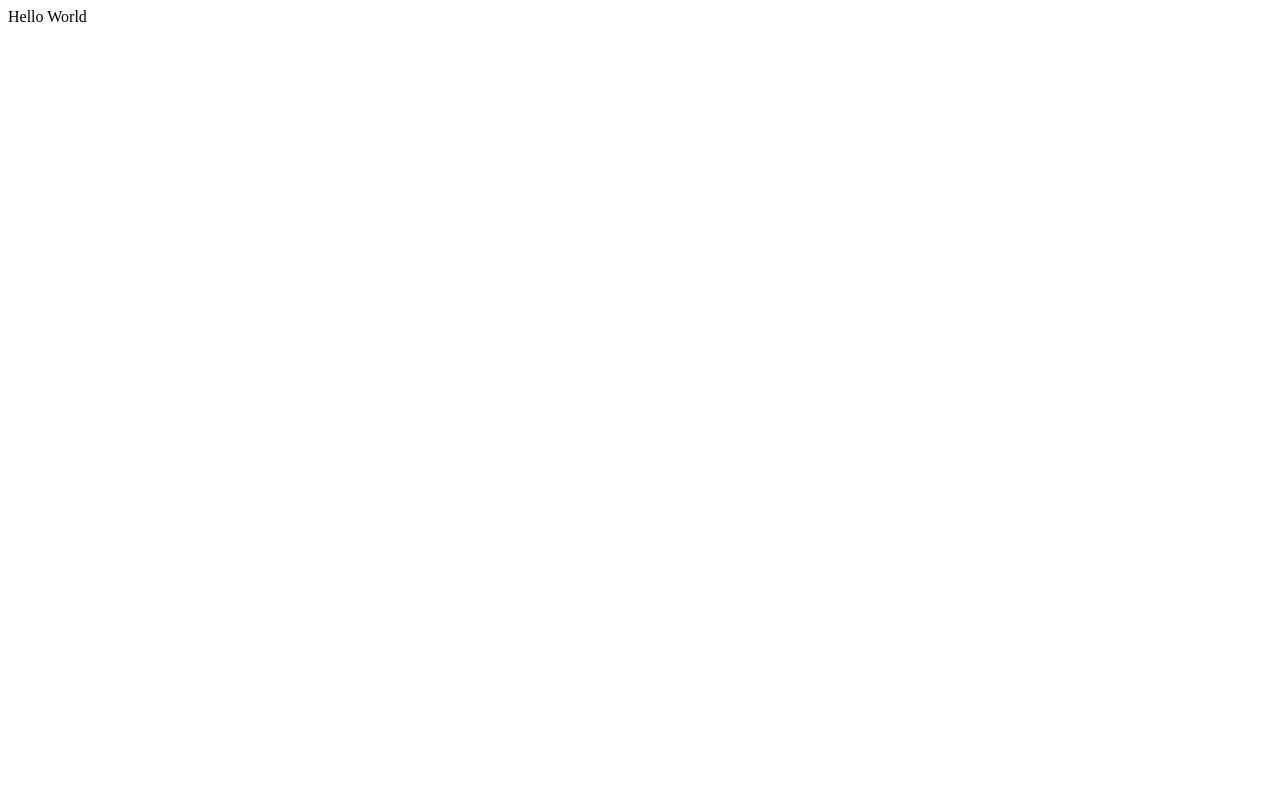
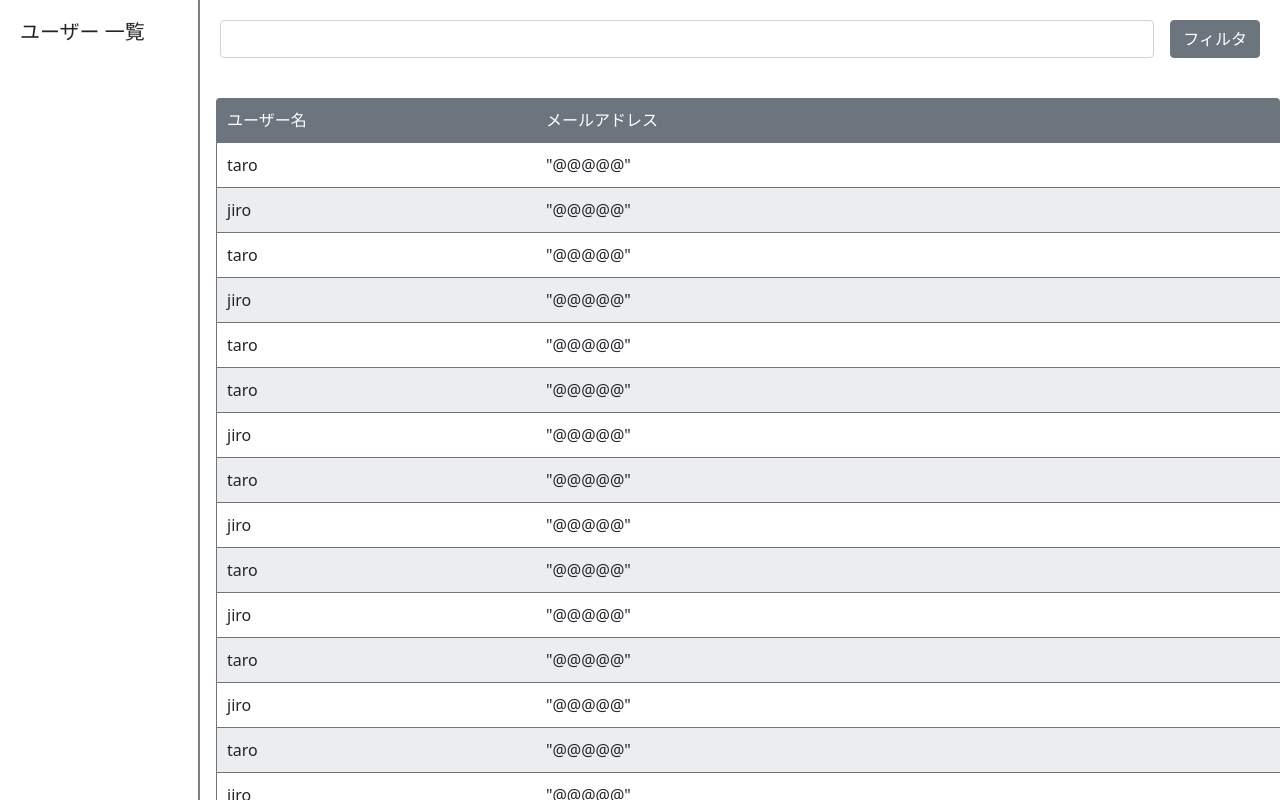
Before and after one commit to uemotoy/notify-slack-web-meeting-admin, a React (Create React App) app: page / in a window 1280 px wide. Built offline with nearby package versions, Linux system fonts and the light colour scheme; the HTML template or start-up script is replaced by a standard one.

Commit message:
ユーザーリストの見た目だけ実装

```diff
--- a/public/index.html
+++ b/public/index.html
@@ -24,6 +24,12 @@
       work correctly both with client-side routing and a non-root public URL.
       Learn how to configure a non-root public URL by running `npm run build`.
     -->
+    <link
+      href="https://cdn.jsdelivr.net/npm/bootstrap@5.0.2/dist/css/bootstrap.min.css"
+      rel="stylesheet"
+      integrity="sha384-EVSTQN3/azprG1Anm3QDgpJLIm9Nao0Yz1ztcQTwFspd3yD65VohhpuuCOmLASjC"
+      crossorigin="anonymous"
+    />
     <title>React App</title>
   </head>
   <body>
--- a/src/App.js
+++ b/src/App.js
@@ -1,8 +1,39 @@
-import React from 'react';
+import React from "react";
+import SideNavigation from "./SideNavigation";
+import UserList from "./UserList";
+
+const users = [
+  { id: "1", name: "taro" },
+  { id: "2", name: "jiro" },
+  { id: "3", name: "taro" },
+  { id: "4", name: "jiro" },
+  { id: "5", name: "taro" },
+  { id: "6", name: "taro" },
+  { id: "7", name: "jiro" },
+  { id: "8", name: "taro" },
+  { id: "9", name: "jiro" },
+  { id: "10", name: "taro" },
+  { id: "11", name: "jiro" },
+  { id: "12", name: "taro" },
+  { id: "13", name: "jiro" },
+  { id: "14", name: "taro" },
+  { id: "15", name: "jiro" },
+  { id: "16", name: "taro" },
+  { id: "17", name: "jiro" },
+  { id: "18", name: "taro" },
+  { id: "19", name: "jiro" },
+];
 
 function App() {
-  const value = 'World';
-  return <div>Hello {value}</div>;
+  return (
+    <div className="app">
+      <SideNavigation />
+
+      <div className="main-content">
+        <UserList users={users} />
+      </div>
+    </div>
+  );
 }
 
 export default App;
--- /dev/null
+++ b/src/SideNavigation.js
@@ -0,0 +1,11 @@
+import React from "react";
+
+function SideNavigation() {
+  return (
+    <div className="side-navigation">
+      <h5>ユーザー 一覧 </h5>
+    </div>
+  );
+}
+
+export default SideNavigation;
--- /dev/null
+++ b/src/UserList.js
@@ -0,0 +1,29 @@
+import React from "react";
+
+function UserList({ users = [] }) {
+  return (
+    <div className="user-list">
+      <div className="user-list-header">
+        <input className="form-control" type="text" />
+        <button className="user-list-header-button btn btn-secondary">
+          フィルタ
+        </button>
+      </div>
+
+      <div className="user-list-grid-header">
+        <div className="user-list-grid-item">ユーザー名</div>
+        <div className="user-list-grid-item">メールアドレス</div>
+      </div>
+      <div className="user-list-grid">
+        {users.map((user) => (
+          <React.Fragment key={user.id}>
+            <div className="user-list-grid-item">{user.name}</div>
+            <div className="user-list-grid-item">"@@@@@"</div>
+          </React.Fragment>
+        ))}
+      </div>
+    </div>
+  );
+}
+
+export default UserList;
--- a/src/index.css
+++ b/src/index.css
@@ -0,0 +1,74 @@
+* {
+  box-sizing: border-box;
+}
+
+body {
+  margin: 0;
+}
+
+.app {
+  height: 100vh;
+  width: 100vw;
+
+  display: flex;
+  overflow: hidden;
+}
+
+.side-navigation {
+  padding: 20px;
+  flex-basis: 200px;
+
+  border-right: 2px solid gray;
+}
+
+.main-content {
+  height: 100%;
+  flex-grow: 1;
+}
+
+.user-list {
+  height: 100%;
+  display: flex;
+  flex-direction: column;
+}
+
+.user-list-header {
+  padding: 20px;
+  display: flex;
+}
+
+.user-list-header-button {
+  margin-left: 16px;
+  flex-shrink: 0;
+}
+
+.user-list-grid-header {
+  margin-top: 20px;
+  margin-left: 16px;
+  display: grid;
+  grid-template-columns: 30% 1fr;
+  border-left: 1px solid #6c757d;
+  border-radius: 0.25rem 0.25rem 0 0;
+  background-color: #6c757d;
+  color: white;
+}
+
+.user-list-grid {
+  margin-left: 16px;
+  height: 0;
+  flex-grow: 1;
+  display: grid;
+  grid-template-columns: 30% 1fr;
+  border-left: 1px solid #6c757d;
+  overflow: auto;
+}
+
+.user-list-grid-item {
+  padding: 10px;
+  border-bottom: 1px solid #6c757d;
+}
+
+.user-list-grid-item:nth-child(4n-1),
+.user-list-grid-item:nth-child(4n) {
+  background-color: #ecedee;
+}
```
